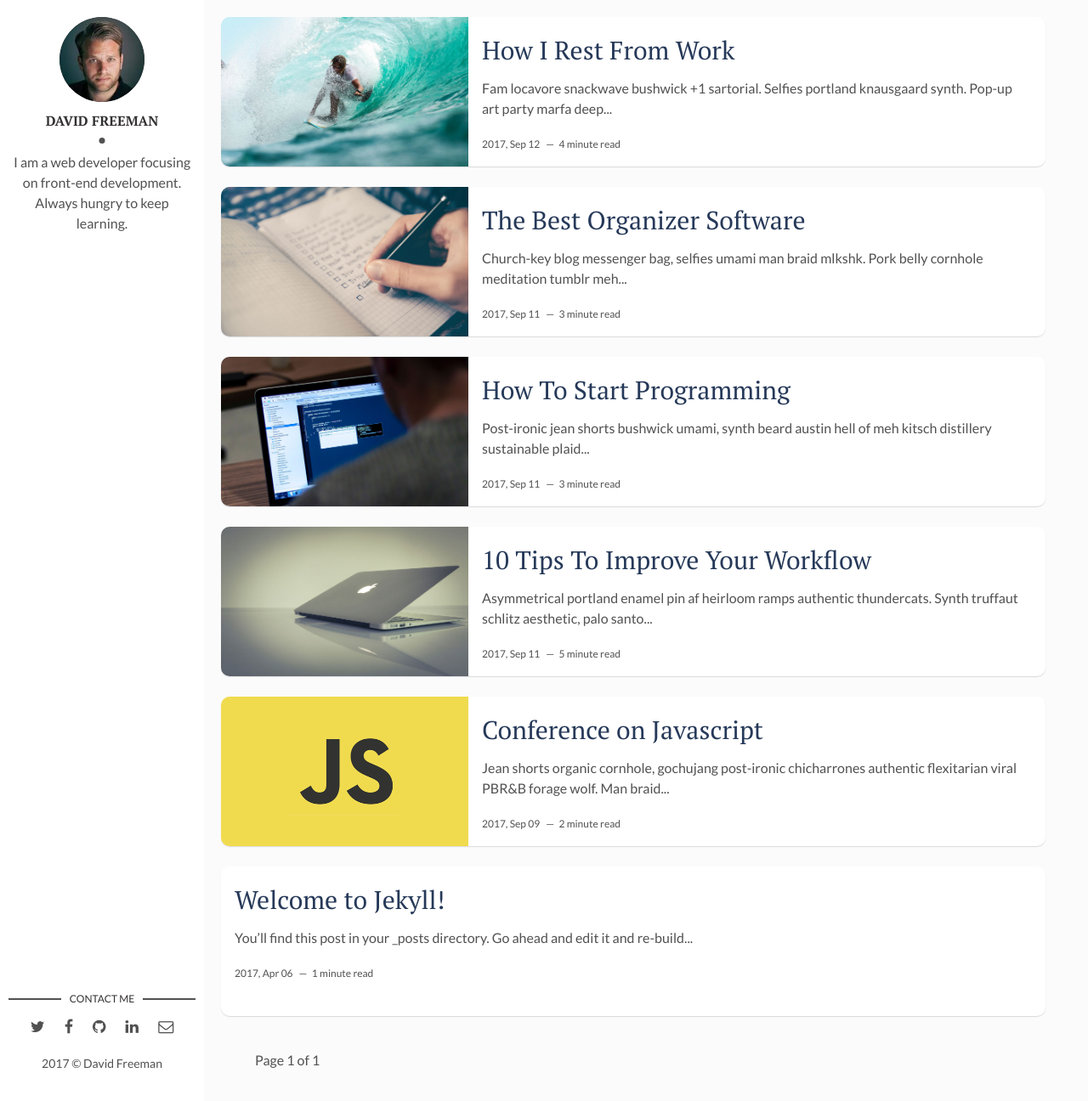
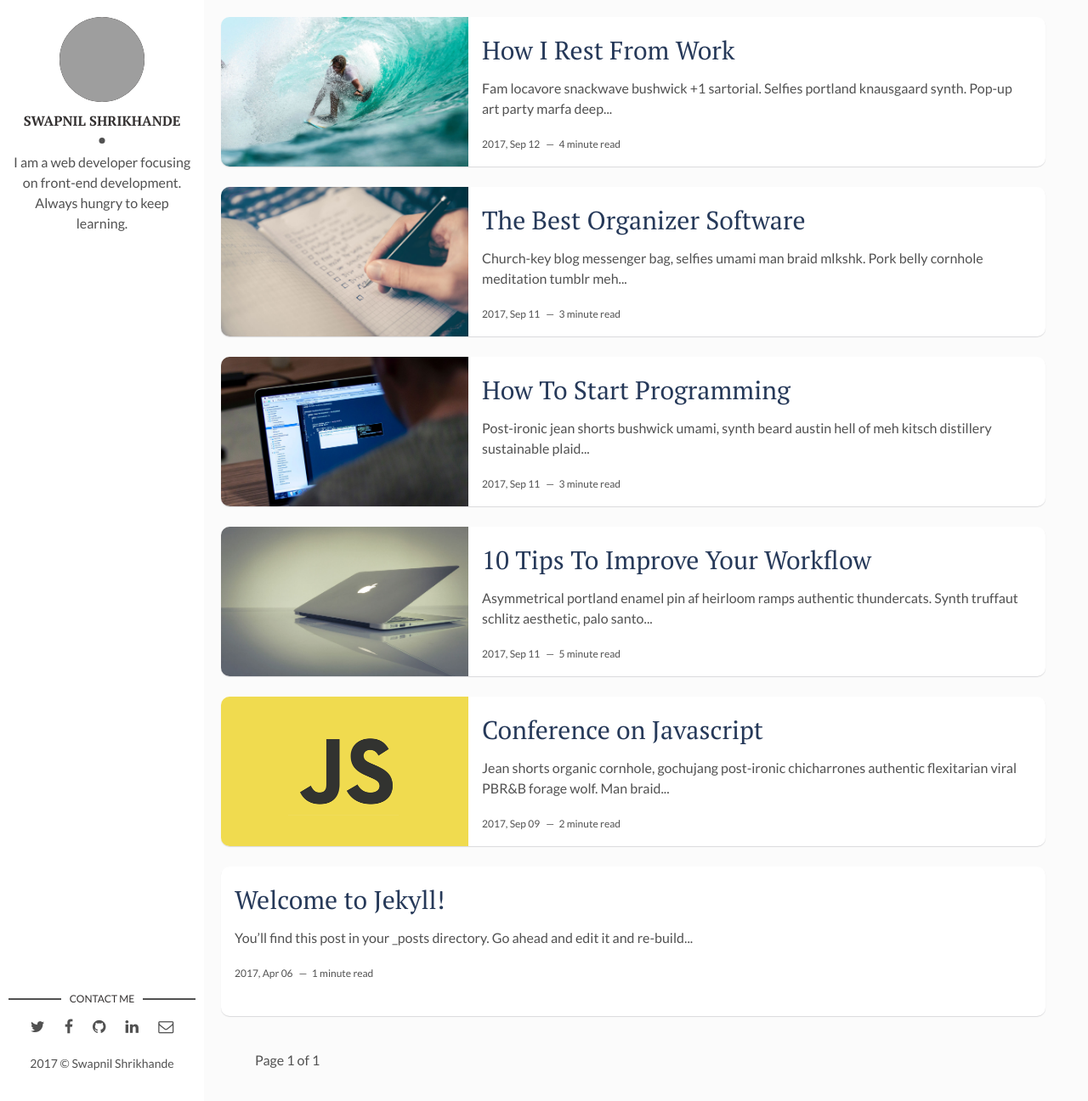
Before and after one commit to swapnilshrikhande/swapnilshrikhande.github.io.bkp, a Jekyll site: the page built from index.html, in a window 1280 px wide and 1296 px high. Shown: the whole window at 85% size. Built offline with Jekyll 4.4.1, drawn with Linux system fonts in a browser that asks for light colours; the list of posts is cut into pages by our own code; grey boxes are pictures that could not be loaded.

Commit message:
update site title

```diff
--- a/_config.yml
+++ b/_config.yml
@@ -5,15 +5,15 @@ description: > # this means to ignore newlines until "baseurl:"
   Google search results) and in your feed.xml site description.
 permalink: ':title/'
 baseurl: "" # the subpath of your site, e.g. /blog
-url: "" # the base hostname & protocol for your site, e.g. http://example.com
+url: "http://swapnilshrikhande.in" # the base hostname & protocol for your site, e.g. http://example.com
 
 # Author Settings
-author: David Freeman # add your name
-author-img: david-freeman.jpg # add your photo
+author: Swapnil Shrikhande # add your name
+author-img:  # add your photo
 about-author: I am a web developer focusing on front-end development. Always hungry to keep learning. # add description
 twitter: # add your Twitter handle
 facebook: # add your Facebook handle
-github: artemsheludko # add your Github handle
+github: swapnilshrikhande # add your Github handle
 linkedin: # add your Linkedin handle
 email: # add your Email address
 
```
